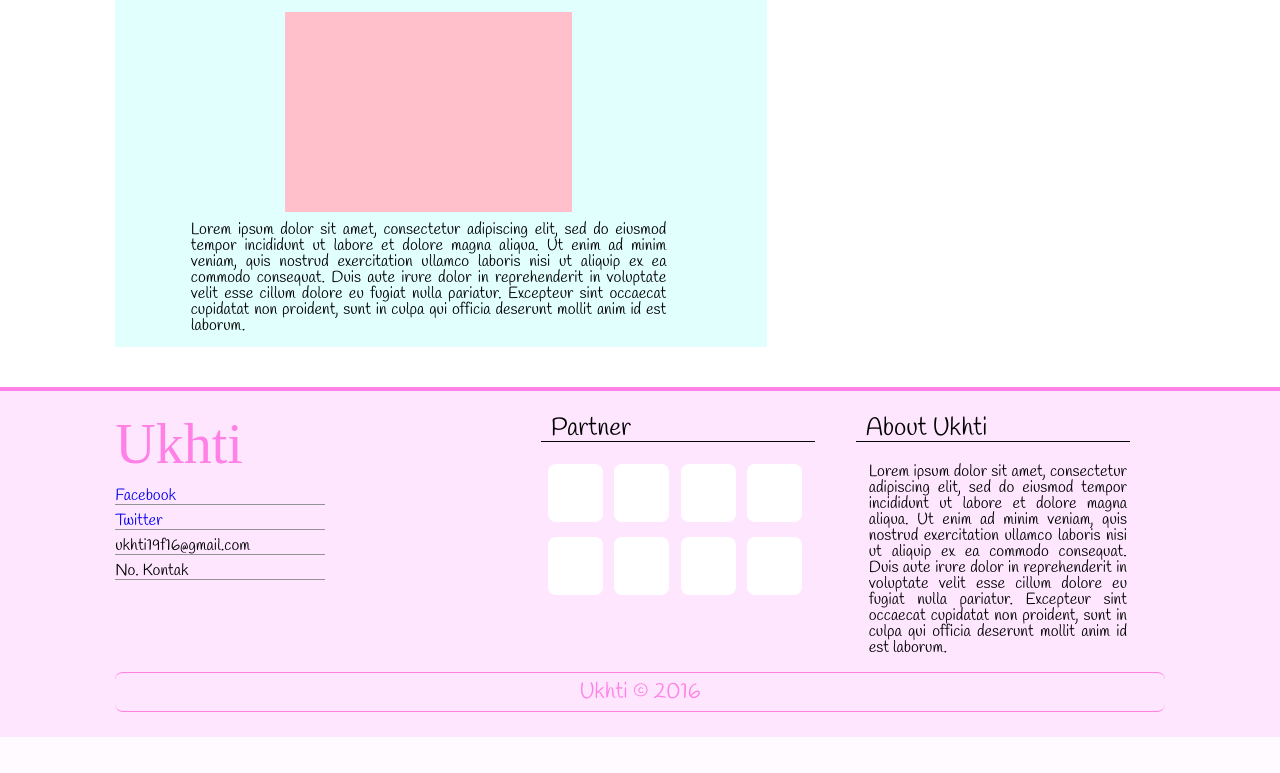
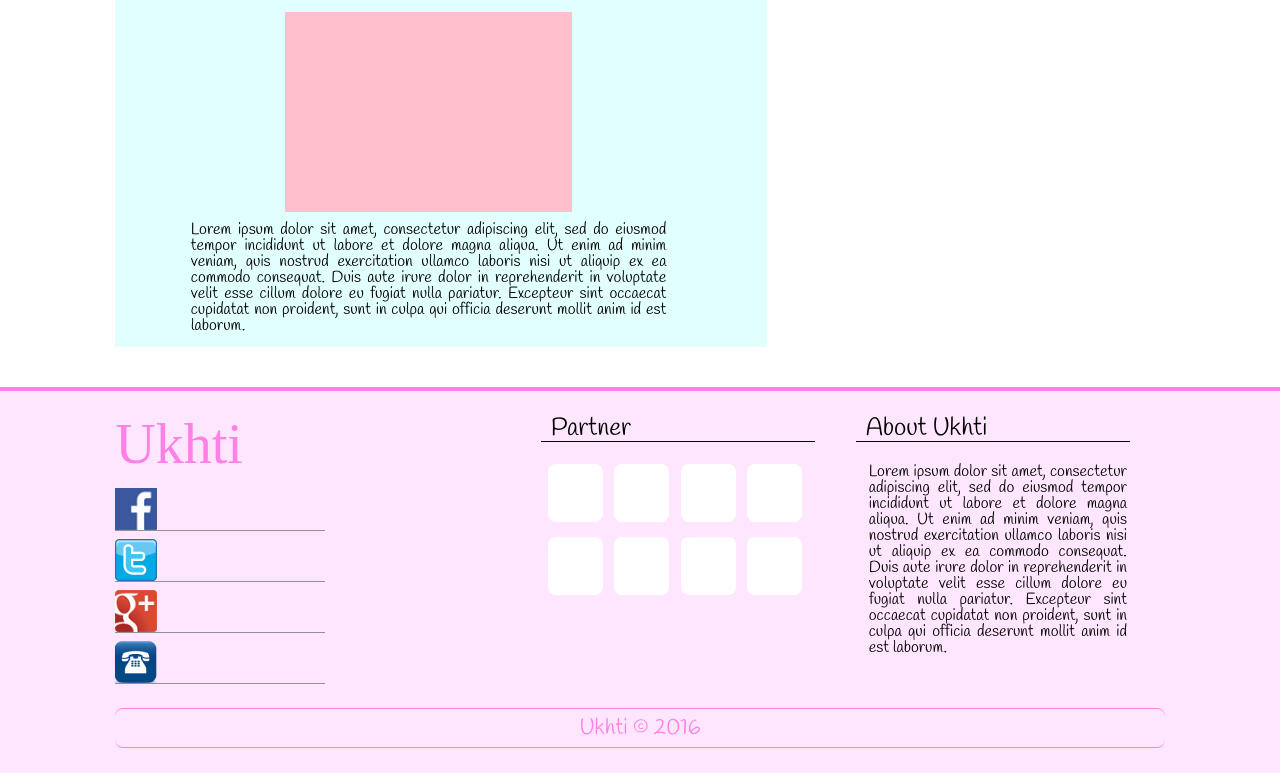
Before and after one commit to Rinayulyani/Ukhti, a PHP site: page /tutorial.php in a window 1280 px wide. Shown: the part 1330-2103 px from the top of the page. Before the commit the page ends 2067 px from the top, so only its background shows below. Run offline with PHP 8.4, Linux system fonts and the light colour scheme.

Commit message:
edit tutorial, tadinya ga ada icon fb, google di bagian footer. tapi sekarang udah diubah^^

```diff
--- a/tutorial.php
+++ b/tutorial.php
@@ -84,10 +84,18 @@
 		<div id="footer">
 			<div class="contact">
 				<div id="logoF">Ukhti</div>
-				<a href="https://www.facebook.com/ukhtiwebsiteinformation/?ref=aymt_homepage_panel" target="_blank"><div id="kontak">Facebook</div></a>
-				<a href="https://twitter.com/Ukhti19f" target="_blank"><div id="kontak">Twitter</div></a>
-				<div id="kontak">ukhti19f16@gmail.com</div>
-				<div id="kontak">No. Kontak</div>
+				<div id="kontak">
+					<a href=""><div class="fb"><img src="assets/images/fb.png"></div></a>
+				</div>
+				<div id="kontak">
+					<a href=""><div class="twitt"><img src="assets/images/twitt.png"></div></a>
+				</div>
+				<div id="kontak">
+					<div class="mail"><img src="assets/images/g+.png"></div>
+				</div>
+				<div id="kontak">
+					<div class="no-kontak"><img src="assets/images/kontak.png"></div>
+				</div>
 			</div>
 			<div class="info">
 				<div id="judul">Partner</div>
```
